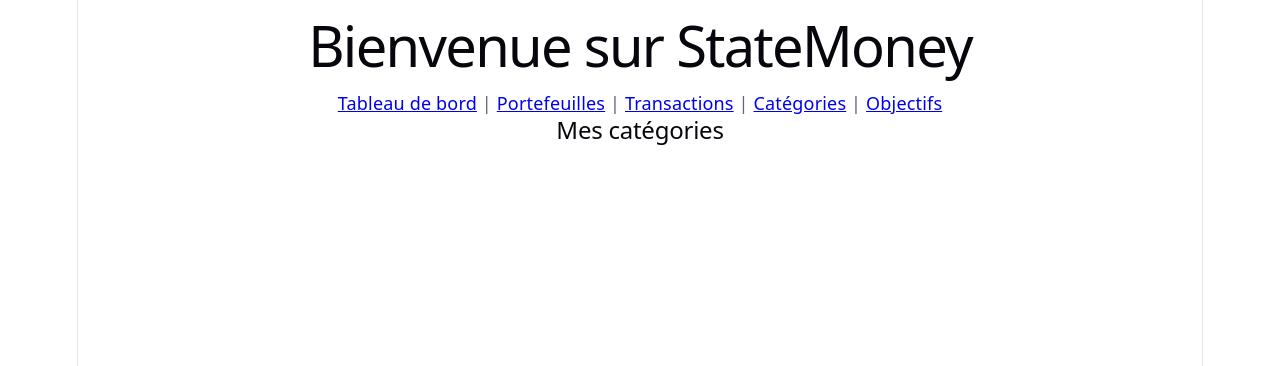
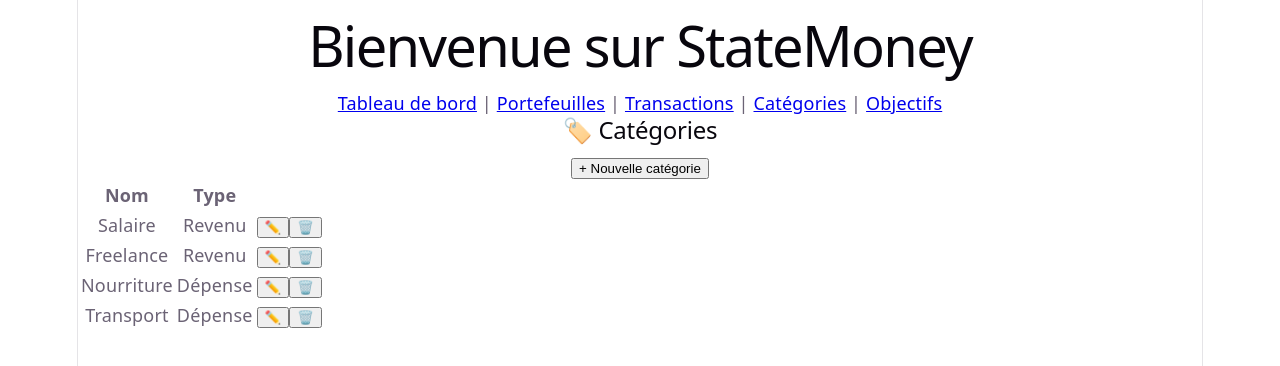
Before and after one commit to stephanie-chan-dev25/StateMoney, a React (Vite) app in the folder frontend/: page /categories in a window 1280 px wide. Shown: the top 366 px of the page. Built offline with nearby package versions, Linux system fonts and the light colour scheme.

Commit message:
feat: add category management frontend

```diff
--- /dev/null
+++ b/frontend/src/components/categories/CategoryForm.tsx
@@ -0,0 +1,123 @@
+import { useState } from "react"
+import type { Category } from "../../types/category"
+
+type CategoryFormProps = {
+  onClose: () => void
+  onAddCategory: (
+    name: string,
+    type: "income" | "expense"
+  ) => void
+  onEditCategory: (
+    id: number,
+    name: string,
+    type: "income" | "expense"
+  ) => void
+  selectedCategory: Category | null
+}
+
+function CategoryForm({
+  onClose,
+  onAddCategory,
+  onEditCategory,
+  selectedCategory,
+}: CategoryFormProps) {
+  const [name, setName] = useState(
+    selectedCategory?.name ?? ""
+  )
+
+  const [type, setType] = useState<
+    "income" | "expense"
+  >(
+    selectedCategory?.type ?? "expense"
+  )
+
+  function handleSubmit(
+    event: React.FormEvent
+  ) {
+    event.preventDefault()
+
+    if (name.trim() === "") {
+      return
+    }
+
+    if (selectedCategory) {
+      onEditCategory(
+        selectedCategory.id,
+        name,
+        type
+      )
+    } else {
+      onAddCategory(
+        name,
+        type
+      )
+    }
+
+    setName("")
+    setType("expense")
+
+    onClose()
+  }
+
+  return (
+    <form onSubmit={handleSubmit}>
+      <h2>
+        {selectedCategory
+          ? "Modifier la catégorie"
+          : "Nouvelle catégorie"}
+      </h2>
+
+      <label htmlFor="name">
+        Nom
+      </label>
+
+      <input
+        id="name"
+        type="text"
+        value={name}
+        onChange={(event) =>
+          setName(event.target.value)
+        }
+      />
+
+      <label htmlFor="type">
+        Type
+      </label>
+
+      <select
+        id="type"
+        value={type}
+        onChange={(event) =>
+          setType(
+            event.target.value as
+              | "income"
+              | "expense"
+          )
+        }
+      >
+        <option value="income">
+          Revenu
+        </option>
+
+        <option value="expense">
+          Dépense
+        </option>
+      </select>
+
+      <button
+        type="button"
+        onClick={onClose}
+      >
+        Annuler
+      </button>
+
+      <button type="submit">
+        {selectedCategory
+          ? "Modifier"
+          : "Ajouter"}
+      </button>
+    </form>
+  )
+}
+
+export default CategoryForm
--- /dev/null
+++ b/frontend/src/components/categories/CategoryModal.tsx
@@ -0,0 +1,38 @@
+import type { Category } from "../../types/category"
+import CategoryForm from "./CategoryForm"
+
+type CategoryModalProps = {
+  onClose: () => void
+  onAddCategory: (
+    name: string,
+    type: "income" | "expense"
+  ) => void
+  onEditCategory: (
+    id: number,
+    name: string,
+    type: "income" | "expense"
+  ) => void
+  selectedCategory: Category | null
+}
+
+function CategoryModal({
+  onClose,
+  onAddCategory,
+  onEditCategory,
+  selectedCategory,
+}: CategoryModalProps) {
+  return (
+    <div className="category-modal-overlay">
+      <div className="category-modal">
+        <CategoryForm
+          onClose={onClose}
+          onAddCategory={onAddCategory}
+          onEditCategory={onEditCategory}
+          selectedCategory={selectedCategory}
+        />
+      </div>
+    </div>
+  )
+}
+
+export default CategoryModal
--- /dev/null
+++ b/frontend/src/components/categories/CategoryTable.tsx
@@ -0,0 +1,67 @@
+import type { Category } from "../../types/category"
+
+type CategoryTableProps = {
+  categories: Category[]
+  onDeleteCategory: (
+    id: number
+  ) => void
+  onEditCategory: (
+    category: Category
+  ) => void
+}
+
+function CategoryTable({
+  categories,
+  onDeleteCategory,
+  onEditCategory,
+}: CategoryTableProps) {
+  return (
+    <table>
+      <thead>
+        <tr>
+          <th>Nom</th>
+          <th>Type</th>
+          <th></th>
+        </tr>
+      </thead>
+
+      <tbody>
+        {categories.map((category) => (
+          <tr key={category.id}>
+            <td>
+              {category.name}
+            </td>
+
+            <td>
+              {category.type === "income"
+                ? "Revenu"
+                : "Dépense"}
+            </td>
+
+            <td>
+              <button
+                type="button"
+                onClick={() =>
+                  onEditCategory(category)
+                }
+              >
+                ✏️
+              </button>
+
+              <button
+                type="button"
+                onClick={() =>
+                  onDeleteCategory(category.id)
+                }
+              >
+                🗑️
+              </button>
+            </td>
+          </tr>
+        ))}
+      </tbody>
+    </table>
+  )
+}
+
+export default CategoryTable
--- a/frontend/src/data/categories.ts
+++ b/frontend/src/data/categories.ts
@@ -21,9 +21,4 @@ export const categories: Category[] = [
     name: "Transport",
     type: "expense",
   },
-  {
-    id: 5,
-    name: "Loisir",
-    type: "expense",
-  },
 ]
--- a/frontend/src/pages/CategoriesPage.tsx
+++ b/frontend/src/pages/CategoriesPage.tsx
@@ -1,8 +1,116 @@
+import { useState } from "react"
+import CategoryTable from "../components/categories/CategoryTable"
+import CategoryModal from "../components/categories/CategoryModal"
+import { categories as initialCategories } from "../data/categories"
+import type { Category } from "../types/category"
+
 function CategoriesPage() {
+  const [categories, setCategories] = useState(
+    initialCategories
+  )
+
+  const [isModalOpen, setIsModalOpen] = useState(false)
+
+  const [selectedCategory, setSelectedCategory] =
+    useState<Category | null>(null)
+
+
+  function handleAddCategory(
+    name: string,
+    type: "income" | "expense"
+  ) {
+    setCategories((currentCategories) => [
+      ...currentCategories,
+      {
+        id: currentCategories.length + 1,
+        name,
+        type,
+      },
+    ])
+  }
+
+
+  function handleDeleteCategory(id: number) {
+    setCategories((currentCategories) =>
+      currentCategories.filter(
+        (category) => category.id !== id
+      )
+    )
+  }
+
+
+  function handleEditCategory(
+    id: number,
+    name: string,
+    type: "income" | "expense"
+  ) {
+    setCategories((currentCategories) =>
+      currentCategories.map((category) =>
+        category.id === id
+          ? {
+              ...category,
+              name,
+              type,
+            }
+          : category
+      )
+    )
+  }
+
+
+  function handleOpenEdit(
+    category: Category
+  ) {
+    setSelectedCategory(category)
+    setIsModalOpen(true)
+  }
+
+
   return (
-    <main>
-      <h2>Mes catégories</h2>
-    </main>
+    <section>
+      <header>
+        <h2>🏷️ Catégories</h2>
+
+        <button
+          type="button"
+          onClick={() => {
+            setSelectedCategory(null)
+            setIsModalOpen(true)
+          }}
+        >
+          + Nouvelle catégorie
+        </button>
+      </header>
+
+
+      {isModalOpen && (
+        <CategoryModal
+          onClose={() =>
+            setIsModalOpen(false)
+          }
+          onAddCategory={
+            handleAddCategory
+          }
+          onEditCategory={
+            handleEditCategory
+          }
+          selectedCategory={
+            selectedCategory
+          }
+        />
+      )}
+
+
+      <CategoryTable
+        categories={categories}
+        onDeleteCategory={
+          handleDeleteCategory
+        }
+        onEditCategory={
+          handleOpenEdit
+        }
+      />
+    </section>
   )
 }
 
```
